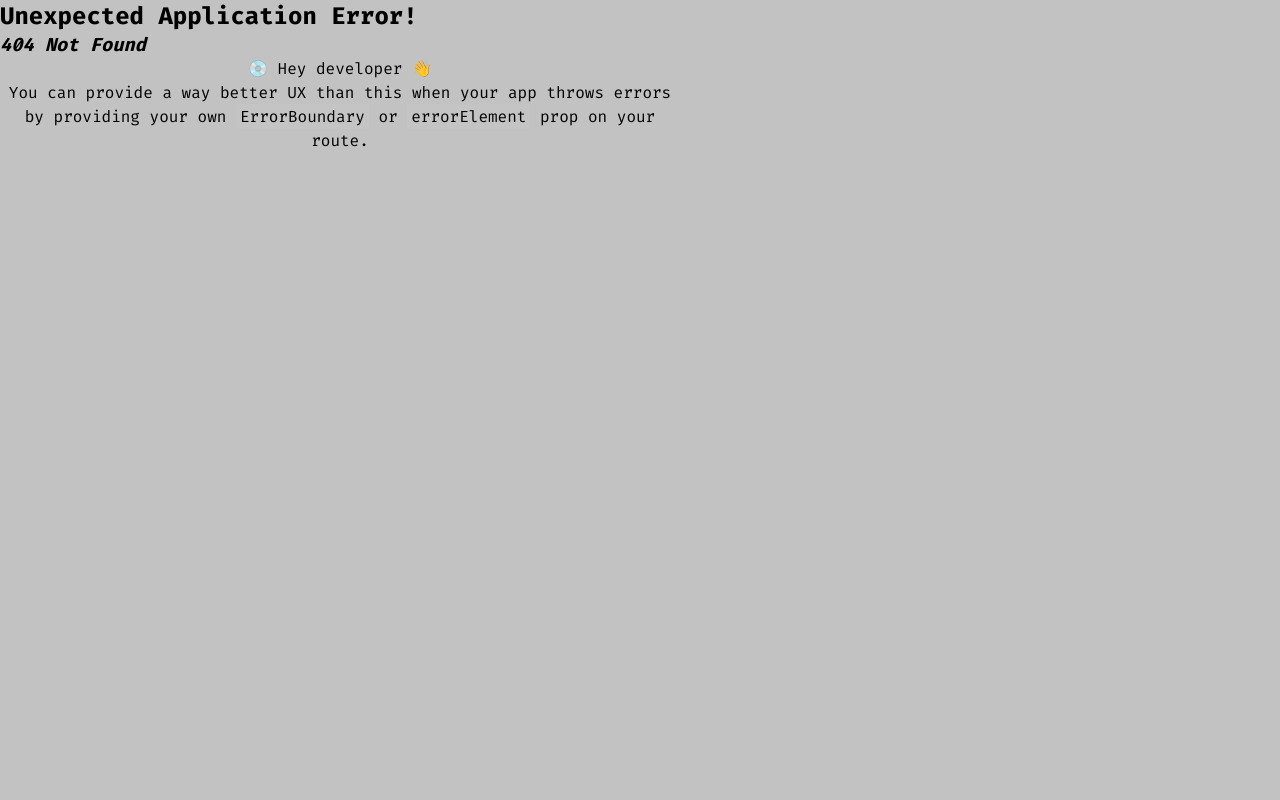
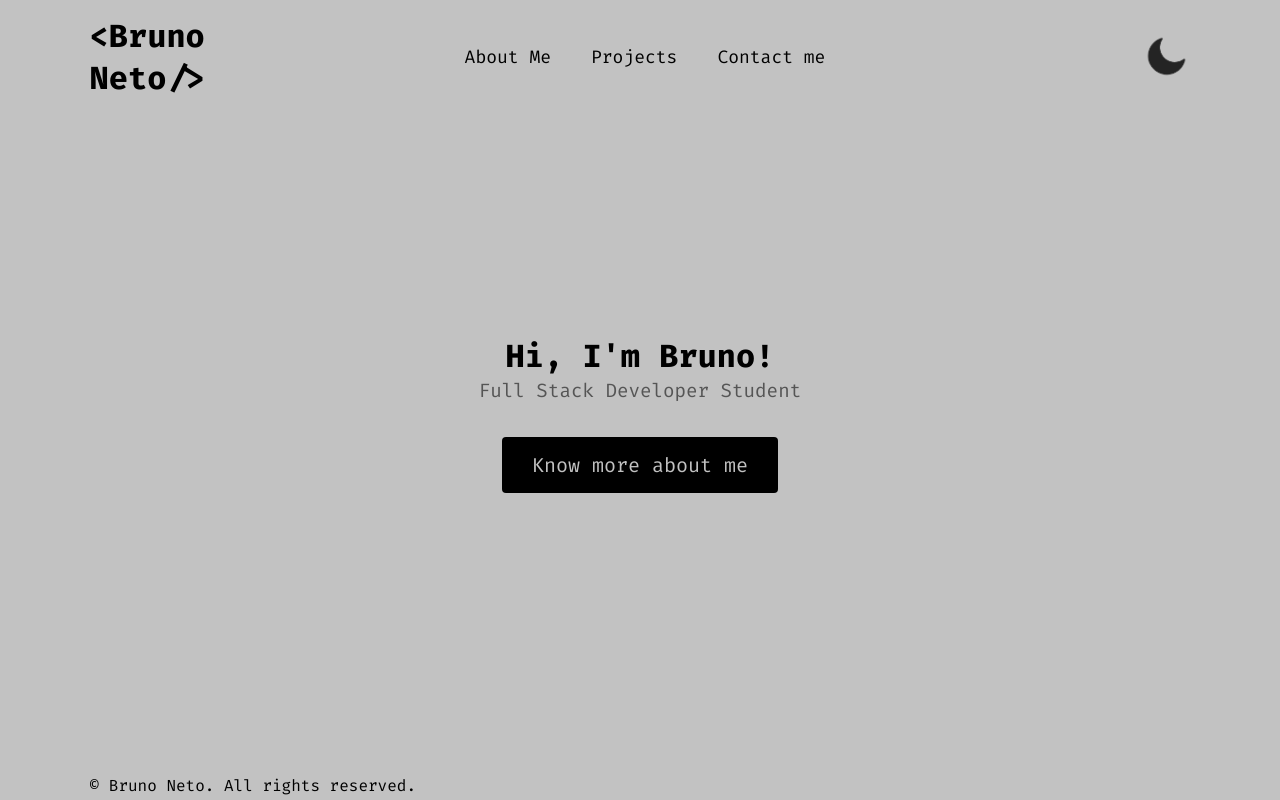
Before and after one commit to 27bronu/Portfolio, a React (Vite) app: page / in a window 1280 px wide. Before the commit this address had no page. Built offline with nearby package versions, Linux system fonts and the light colour scheme.

Commit message:
fix: routes fixed

```diff
--- a/src/components/Navbar.jsx
+++ b/src/components/Navbar.jsx
@@ -26,20 +26,20 @@ export default function Navbar({ theme, setTheme }) {
       <div className="navbar">
         <h1 className='navbar-logo'>
           {navbarData && (
-            <NavLink to="/Portfolio/">{navbarData.name}</NavLink>
+            <NavLink to="/">{navbarData.name}</NavLink>
           )}
         </h1>
         <ul>
           {navbarData && (
             <>
               <li>
-                <NavLink to="about">{navbarData.about}</NavLink>
+                <NavLink to="/about">{navbarData.about}</NavLink>
               </li>
               <li>
-                <NavLink to="projects">{navbarData.projects}</NavLink>
+                <NavLink to="/projects">{navbarData.projects}</NavLink>
               </li>
               <li>
-                <NavLink to="contact">{navbarData.contact}</NavLink>
+                <NavLink to="/contact">{navbarData.contact}</NavLink>
               </li>
             </>
           )}
```
Also changed, not shown: src/routes.jsx (+6 -7 lines).
